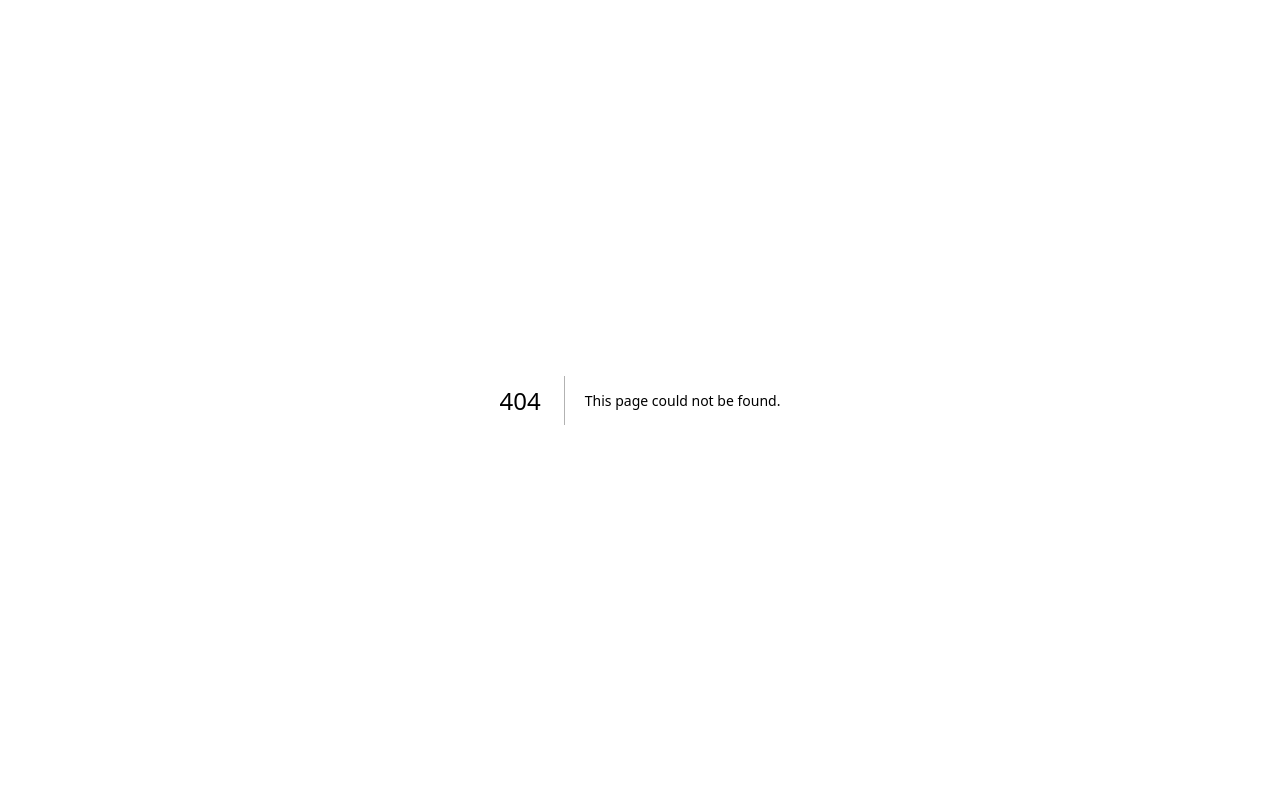
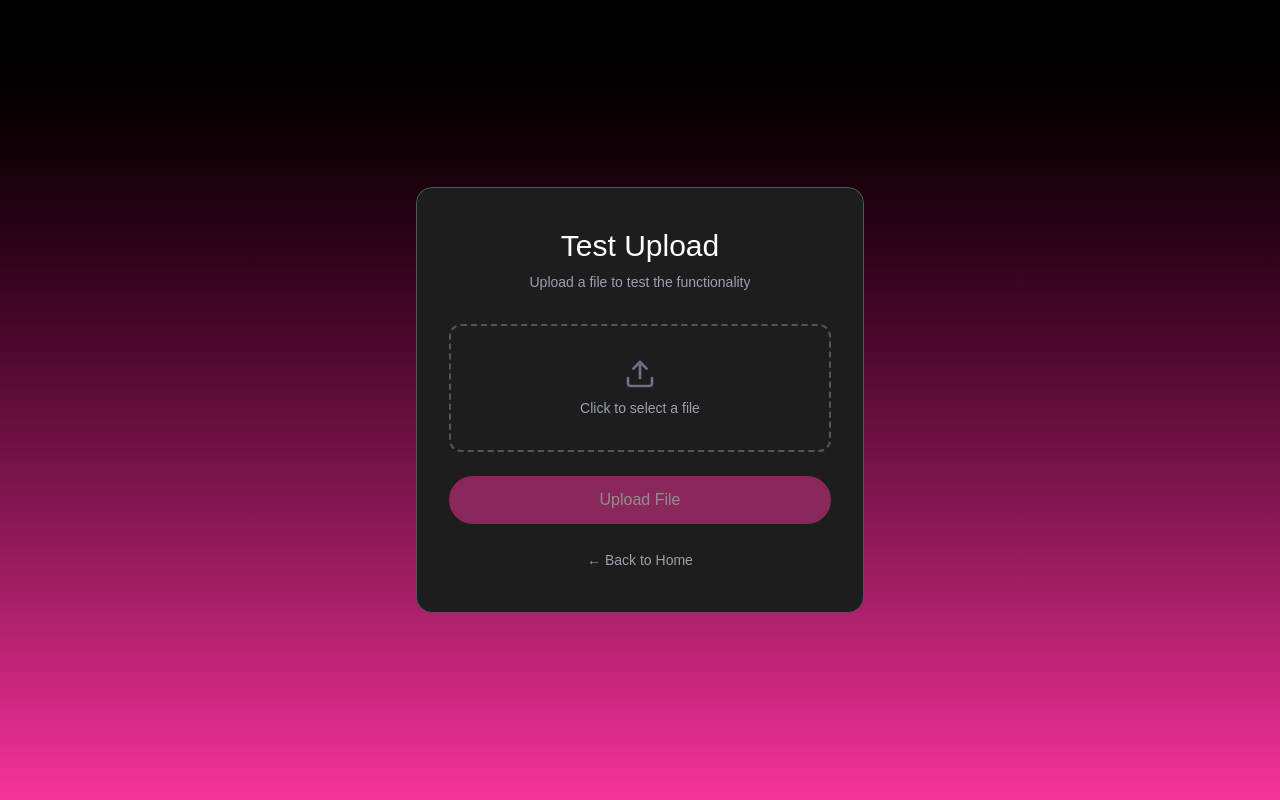
Before and after one commit to Nebulaz7/Devra, a Next.js app in the folder devra-frontend/: page /test-upload in a window 1280 px wide. Before the commit this address had no page. Built offline with nearby package versions, Linux system fonts and the light colour scheme.

Commit message:
feat: Implement file upload functionality with user feedback

```diff
--- /dev/null
+++ b/devra-frontend/app/test-upload/page.tsx
@@ -0,0 +1,103 @@
+"use client";
+import React, { useState } from "react";
+import { Upload, FileText, X } from "lucide-react";
+import Link from "next/link";
+
+const Page = () => {
+  const [file, setFile] = useState<File | null>(null);
+  const [uploading, setUploading] = useState(false);
+
+  const handleFileUpload = (event: React.ChangeEvent<HTMLInputElement>) => {
+    if (event.target.files && event.target.files.length > 0) {
+      setFile(event.target.files[0]);
+    }
+  };
+
+  const handleSubmit = () => {
+    if (!file) return;
+    setUploading(true);
+    // Simulate upload
+    setTimeout(() => {
+      setUploading(false);
+      alert(`File "${file.name}" uploaded successfully!`);
+    }, 2000);
+  };
+
+  const removeFile = () => {
+    setFile(null);
+  };
+
+  return (
+    <div className="min-h-screen bg-gradient-to-b from-black to-pink-500 flex items-center justify-center px-6">
+      <div className="bg-[#1e1d1d] border border-gray-600 rounded-2xl px-8 py-10 w-full max-w-md">
+        <h1 className="text-3xl font-light mb-2 text-white text-center">
+          Test Upload
+        </h1>
+        <p className="text-sm text-gray-400 text-center mb-8">
+          Upload a file to test the functionality
+        </p>
+
+        {/* File Upload Area */}
+        <div className="mb-6">
+          <label
+            htmlFor="file-upload"
+            className="flex flex-col items-center justify-center w-full h-32 border-2 border-dashed border-gray-600 rounded-xl cursor-pointer hover:border-pink-500 transition duration-300 group"
+          >
+            <Upload className="w-8 h-8 text-gray-500 group-hover:text-pink-500 transition duration-300 mb-2" />
+            <p className="text-sm text-gray-400 group-hover:text-pink-400 transition duration-300">
+              Click to select a file
+            </p>
+            <input
+              id="file-upload"
+              type="file"
+              className="hidden"
+              onChange={handleFileUpload}
+            />
+          </label>
+        </div>
+
+        {/* Selected File Display */}
+        {file && (
+          <div className="mb-6 bg-black/30 border border-gray-700 rounded-xl p-4 flex items-center justify-between">
+            <div className="flex items-center gap-3">
+              <FileText className="w-5 h-5 text-pink-400" />
+              <div>
+                <p className="text-white text-sm font-medium">{file.name}</p>
+                <p className="text-gray-500 text-xs">
+                  {(file.size / 1024).toFixed(2)} KB
+                </p>
+              </div>
+            </div>
+            <button
+              onClick={removeFile}
+              className="text-gray-500 hover:text-red-400 transition duration-200"
+            >
+              <X className="w-5 h-5" />
+            </button>
+          </div>
+        )}
+
+        {/* Upload Button */}
+        <button
+          onClick={handleSubmit}
+          disabled={!file || uploading}
+          className="w-full bg-pink-500 text-white py-3 rounded-full font-medium hover:bg-pink-600 transition duration-300 disabled:opacity-50 disabled:cursor-not-allowed disabled:hover:bg-pink-500"
+        >
+          {uploading ? "Uploading..." : "Upload File"}
+        </button>
+
+        {/* Back Link */}
+        <div className="mt-6 text-center">
+          <Link
+            href="/"
+            className="text-gray-400 hover:text-white text-sm transition duration-300"
+          >
+            ← Back to Home
+          </Link>
+        </div>
+      </div>
+    </div>
+  );
+};
+
+export default Page;
```
